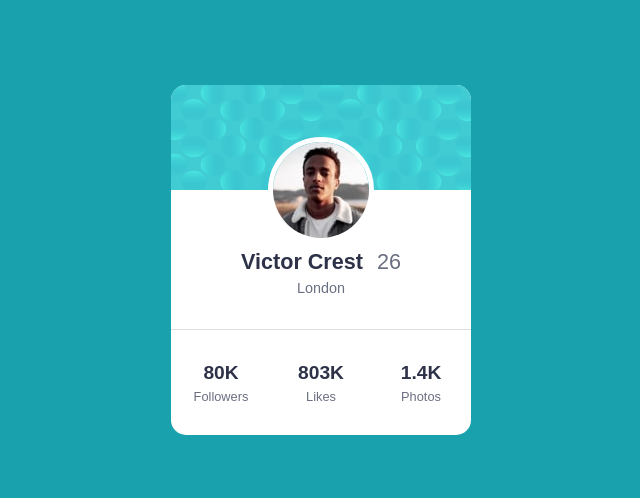
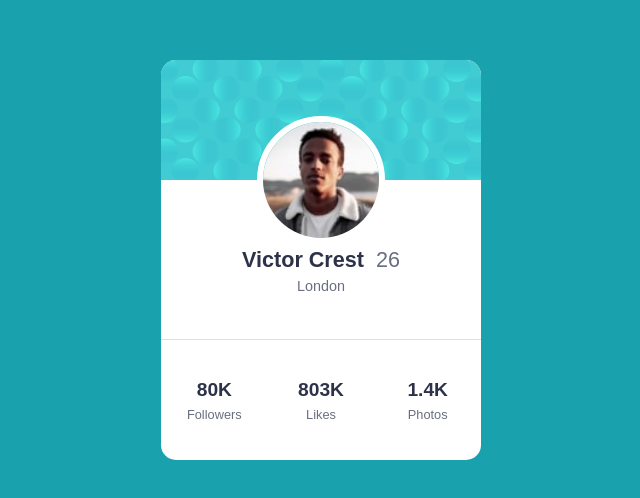
Before and after one commit to pankaj512/frontend-mentor-challenges, a plain HTML site: page index.html in a window 1280 px wide. Shown: the part 140-638 px from the top of the page, without its empty margins (399-1039 px from the left). Drawn offline with Linux system fonts and the light colour scheme.

Commit message:
change units to rem

```diff
--- a/style.css
+++ b/style.css
@@ -41,8 +41,8 @@ main {
 }
 
 .profile-card {
-  width: 300px;
-  height: 350px;
+  width: 20rem;
+  height: 25rem;
   margin: auto;
   background-color: white;
   border-radius: 15px;
@@ -64,10 +64,12 @@ main {
 
 .profile-middle-section img {
   border-radius: 50%;
-  border: 5px solid white !important;
+  border: 0.4rem solid white !important;
   left: 50%;
   position: absolute;
   transform: translate(-50%, -50%);
+  width: 8rem;
+  height: 8rem;
 }
 
 .profile-middle-section .personal-info {
@@ -86,7 +88,7 @@ main {
 
 .person-age {
   font-weight: var(--font-weight-light);
-  margin-left: 10px;
+  margin-left: 0.5rem;
 }
 
 .person-city,
```
